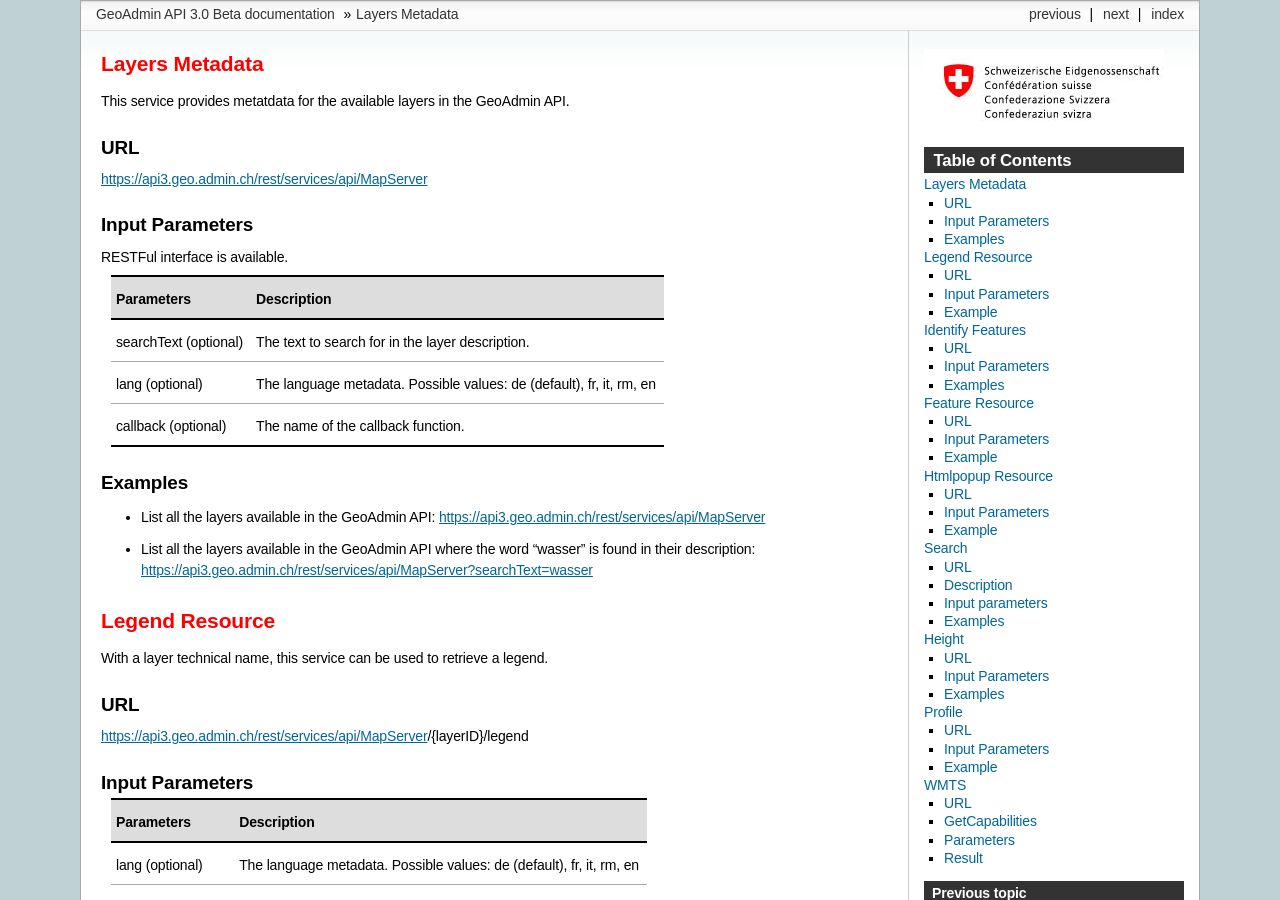
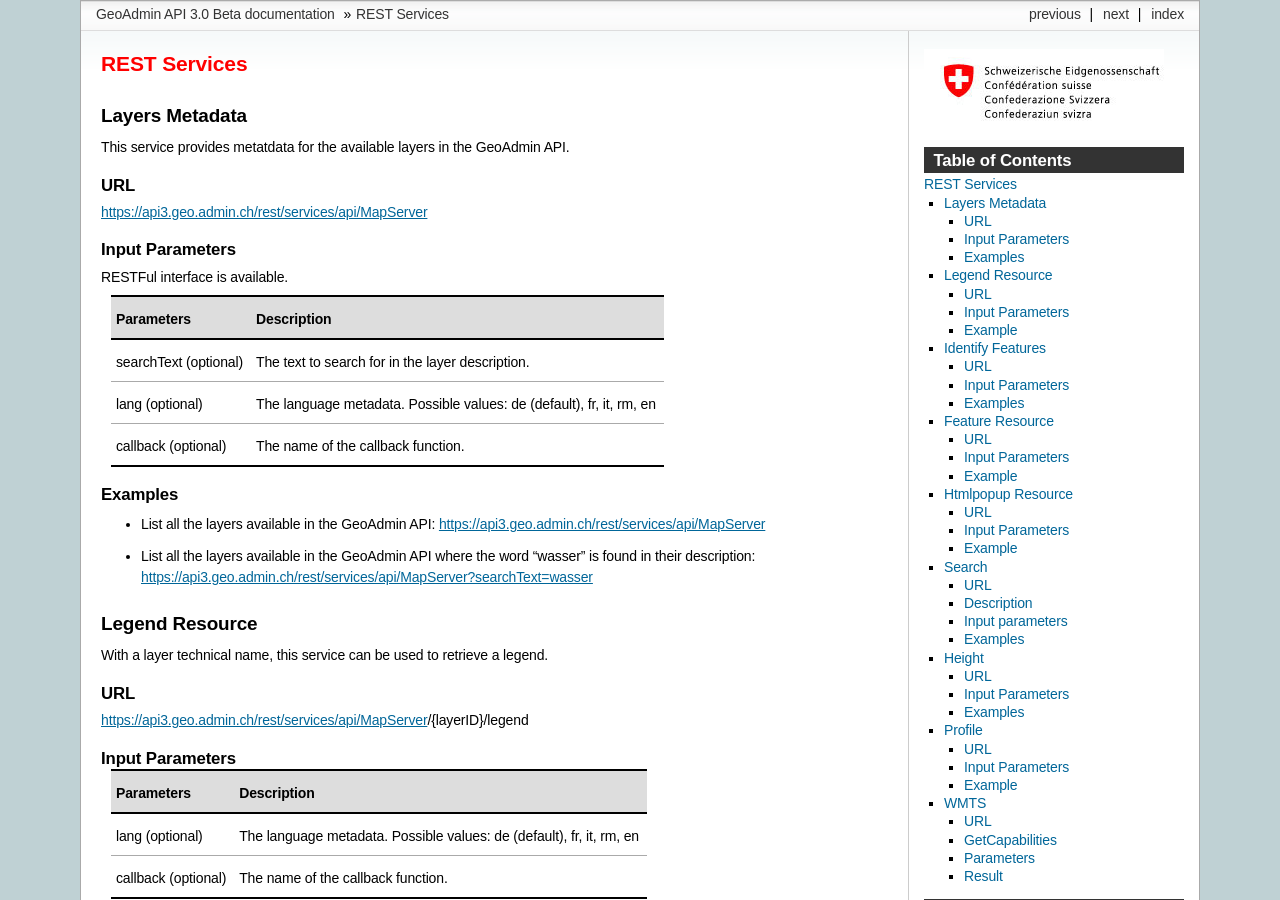
Before and after one commit to swisstopo-test/doc-chsdi3, a Sphinx documentation site: the page built from source/services/sdiservices.rst, in a window 1280 px wide and 900 px high. Built offline with Sphinx 7.4.7, drawn with Linux system fonts in a browser that asks for light colours; formulas are drawn with MathJax 3; some of the changed text lies outside the part shown.

```diff
--- a/source/api/faq/index.rst
+++ b/source/api/faq/index.rst
@@ -11,7 +11,7 @@ What is the GeoAdmin API ?
 
 The GeoAdmin API allows the integration in web pages of geospatial information provided by the Swiss Confederation and Cantons.
 
-The GeoAdmin API provides also REST web services:doc:`../../services/sdiservices`
+The GeoAdmin API provides also :ref:`rest_services`
 
 Who can use the GeoAdmin API ?
 ------------------------------
--- a/source/services/sdiservices.rst
+++ b/source/services/sdiservices.rst
@@ -1,4 +1,9 @@
-.. _metatdata_description:
+.. _rest_services:
+
+REST Services
+=============
+
+.. _metadata_description:
 
 Layers Metadata
 ---------------
```
